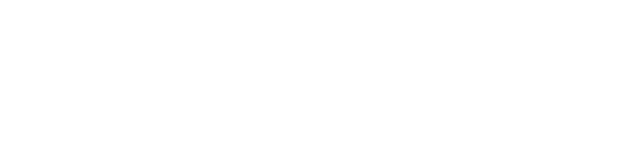
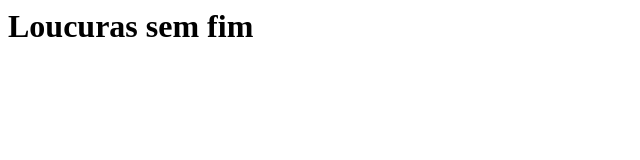
Before and after one commit to migarcanjo/migarcanjo.github.io, a plain HTML site: page index.html in a window 1280 px wide. Shown: the whole page, without its empty margins (0-640 px from the left). Drawn offline with Linux system fonts and the light colour scheme.

Commit message:
Alterações ao código

```diff
--- a/index.html
+++ b/index.html
@@ -1 +1 @@
-<Loucuras sem fim /h>
+<h1> Loucuras sem fim </h1>
```
